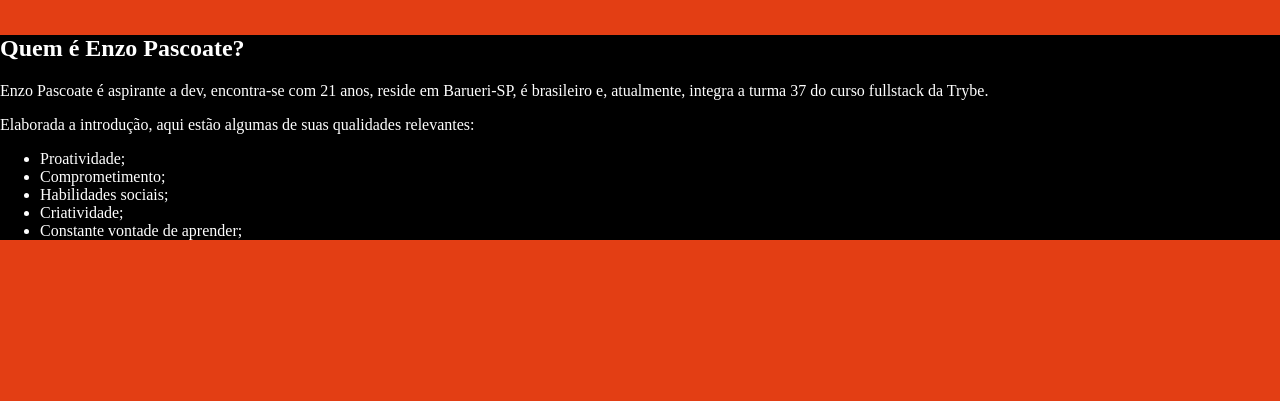
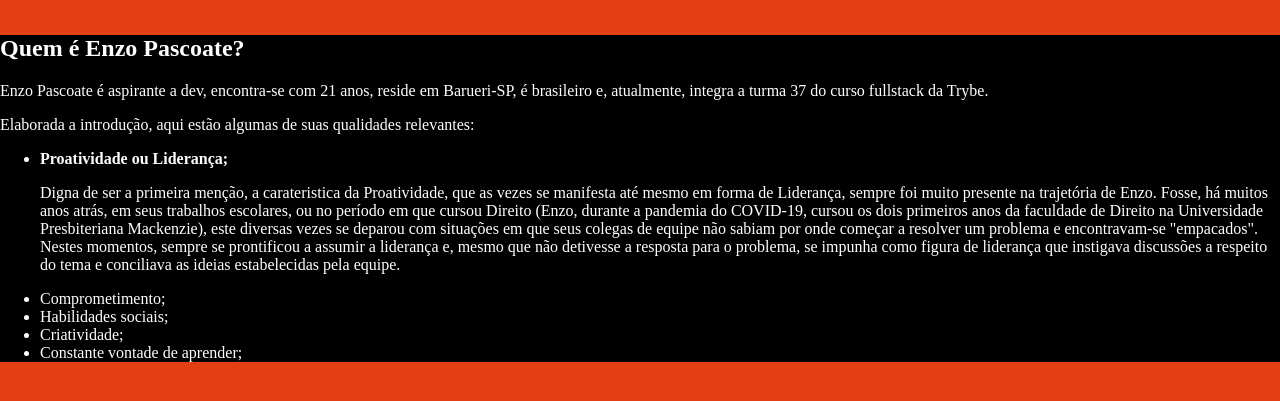
Before and after one commit to enzopascoate/enzopascoate.github.io, a plain HTML site: page index.html in a window 1280 px wide. Shown: the part 101-502 px from the top of the page. Drawn offline with Linux system fonts and the light colour scheme.

Commit message:
Elaborado parágrafo referente ao item Proatividade

```diff
--- a/index.html
+++ b/index.html
@@ -18,7 +18,8 @@
         <p style="color: white;">Enzo Pascoate é aspirante a dev, encontra-se com 21 anos, reside em Barueri-SP, é brasileiro e, atualmente, integra a turma 37 do curso fullstack da Trybe.</p>
         <p style="color: white;">Elaborada a introdução, aqui estão algumas de suas qualidades relevantes:
         <ul style="color: white;">
-            <li>Proatividade;</li>
+            <li><strong>Proatividade ou Liderança;</strong></li>
+            <p>Digna de ser a primeira menção, a carateristica da Proatividade, que as vezes se manifesta até mesmo em forma de Liderança, sempre foi muito presente na trajetória de Enzo. Fosse, há muitos anos atrás, em seus trabalhos escolares, ou no período em que cursou Direito (Enzo, durante a pandemia do COVID-19, cursou os dois primeiros anos da faculdade de Direito na Universidade Presbiteriana Mackenzie), este diversas vezes se deparou com situações em que seus colegas de equipe não sabiam por onde começar a resolver um problema e encontravam-se "empacados". Nestes momentos, sempre se prontificou a assumir a liderança e, mesmo que não detivesse a resposta para o problema, se impunha como figura de liderança que instigava discussões a respeito do tema e conciliava as ideias estabelecidas pela equipe.</p>
             <li>Comprometimento;</li>
             <li>Habilidades sociais;</li>
             <li>Criatividade;</li>
```
